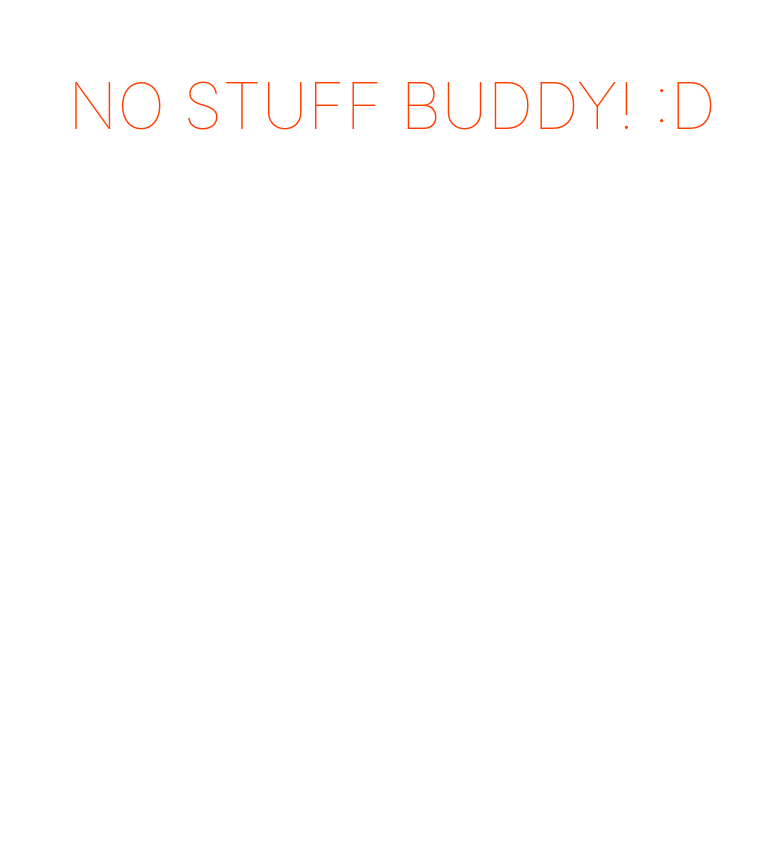
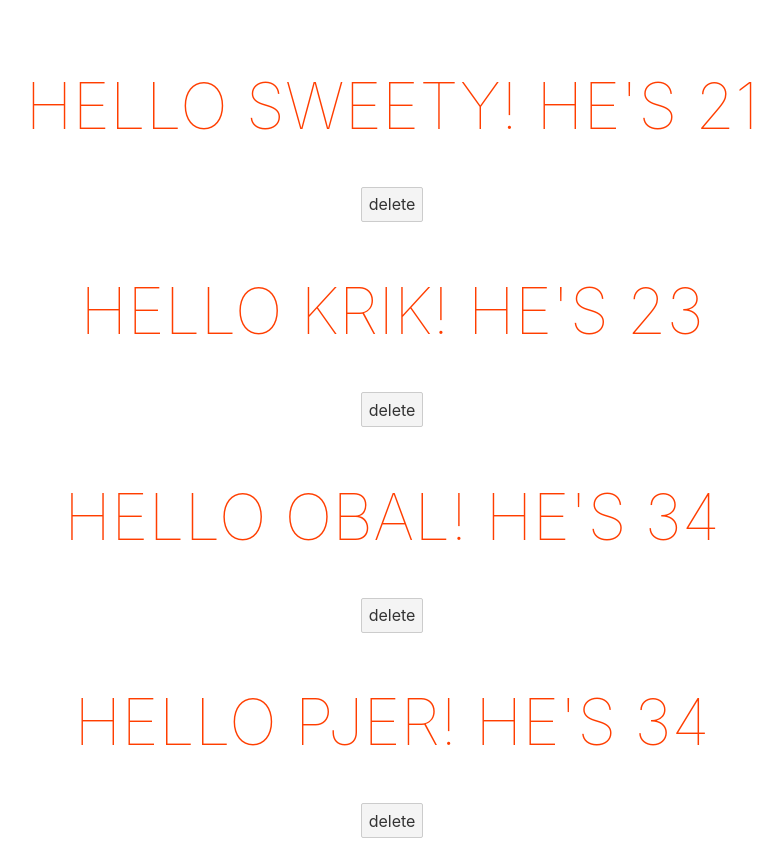
Before and after one commit to Dancheg97/smoking_svelte, a Svelte app: page / in a window 1280 px wide. Shown: the whole page, without its empty margins (248-1031 px from the left). Before the commit the page ends 800 px from the top, so only its background shows below. Built offline with nearby package versions, Linux system fonts and the light colour scheme.

Commit message:
dynamic list updates in svelte

```diff
--- a/src/App.svelte
+++ b/src/App.svelte
@@ -1,10 +1,13 @@
 <script>
   let people = [
-    // { fname: "tasty", sname: "sweety", age: 21, iq: 128 },
-    // { fname: "cobol", sname: "krik", age: 23, iq: 122 },
-    // { fname: "upper", sname: "obal", age: 34, iq: 110 },
-    // { fname: "uner", sname: "pjer", age: 34, iq: 110 },
+    { fname: "tasty", sname: "sweety", age: 21, id: 1 },
+    { fname: "cobol", sname: "krik", age: 23, id: 2 },
+    { fname: "upper", sname: "obal", age: 34, id: 3 },
+    { fname: "uner", sname: "pjer", age: 34, id: 4 },
   ];
+  function removePerson(id) {
+    people = people.filter((person) => person.id != id);
+  }
 </script>
 
 <main>
@@ -12,6 +15,13 @@
     <h1>
       Hello {person.sname}! He's {person.age}
     </h1>
+    <button
+      on:click={() => {
+        removePerson(person.id);
+      }}
+    >
+      delete
+    </button>
   {:else}
     <h1>No stuff buddy! :D</h1>
   {/each}
--- a/src/main.js
+++ b/src/main.js
@@ -2,9 +2,7 @@ import App from "./App.svelte";
 
 const app = new App({
   target: document.body,
-  props: {
-    name: "FIRST PROP WHERE DO U GO",
-  },
+  props: {},
 });
 
 export default app;
```
